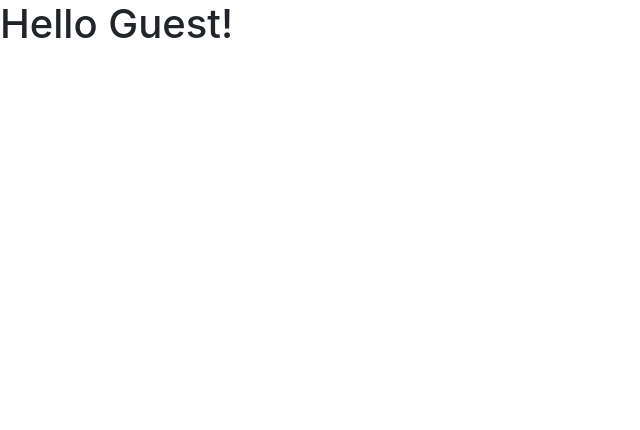
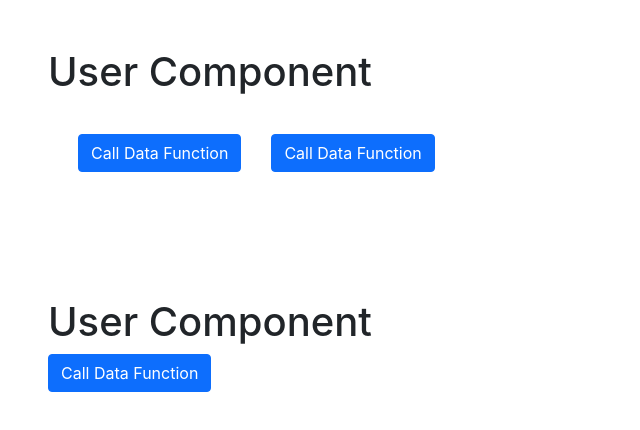
Before and after one commit to neeraj83760/React_Bible, a React (Create React App) app: page / in a window 1280 px wide. Shown: the top 430 px of the page, without its empty margins (0-640 px from the left). Built offline with nearby package versions, Linux system fonts and the light colour scheme.

Commit message:
Passing props as a function

```diff
--- /dev/null
+++ b/src/PassFunctions_Asprops/App2.js
@@ -0,0 +1,24 @@
+import React from 'react';
+import User from './User';
+import Member from './Member';
+
+function App2(){
+
+    function getData(){
+
+        alert("hello from World!");
+    }
+
+  return(
+
+    <div className="App">
+
+        <User data={getData}/>
+        <div>
+            <Member data={getData}/>
+        </div>
+    </div>
+  )
+}
+
+export default App2;
--- /dev/null
+++ b/src/PassFunctions_Asprops/Member.js
@@ -0,0 +1,17 @@
+import react from 'react';
+// import './App.css';
+
+function Member(props) {
+
+    return(
+
+        <div className="p-5">
+
+         <h1>User Component</h1>
+         <button className=' btn btn-primary' onClick={props.data}>Call Data Function</button>
+
+        </div>
+    )
+}
+
+export default Member;
--- /dev/null
+++ b/src/PassFunctions_Asprops/User.js
@@ -0,0 +1,18 @@
+import react from 'react';
+// import './App.css';
+
+function User(props) {
+
+    return(
+
+        <div className="p-5">
+
+         <h1>User Component</h1>
+         <button className=' btn btn-primary' onClick={()=>props.data()} style={{margin: '30px'}}>Call Data Function</button>
+         <button className=' btn btn-primary' onClick={props.data}>Call Data Function</button>
+
+        </div>
+    )
+}
+
+export default User;
--- a/src/index.js
+++ b/src/index.js
@@ -12,6 +12,7 @@ import Input from './GetInputBoxValue/Input';
 import App1 from './HideandShowElement/App1';
 import Form from './Basic_Form/Form'
 import Rendering from './Conditional_rendering/Rendering'
+import App2 from './/PassFunctions_Asprops/App2'
 
 const root = ReactDOM.createRoot(document.getElementById('root'));
 
@@ -27,6 +28,7 @@ root.render(
   <Input />
   <App1 /> */}
   {/* <Form /> */}
-  <Rendering />
+  {/* <Rendering /> */}
+  <App2 />
  </React.StrictMode>
 );
```
